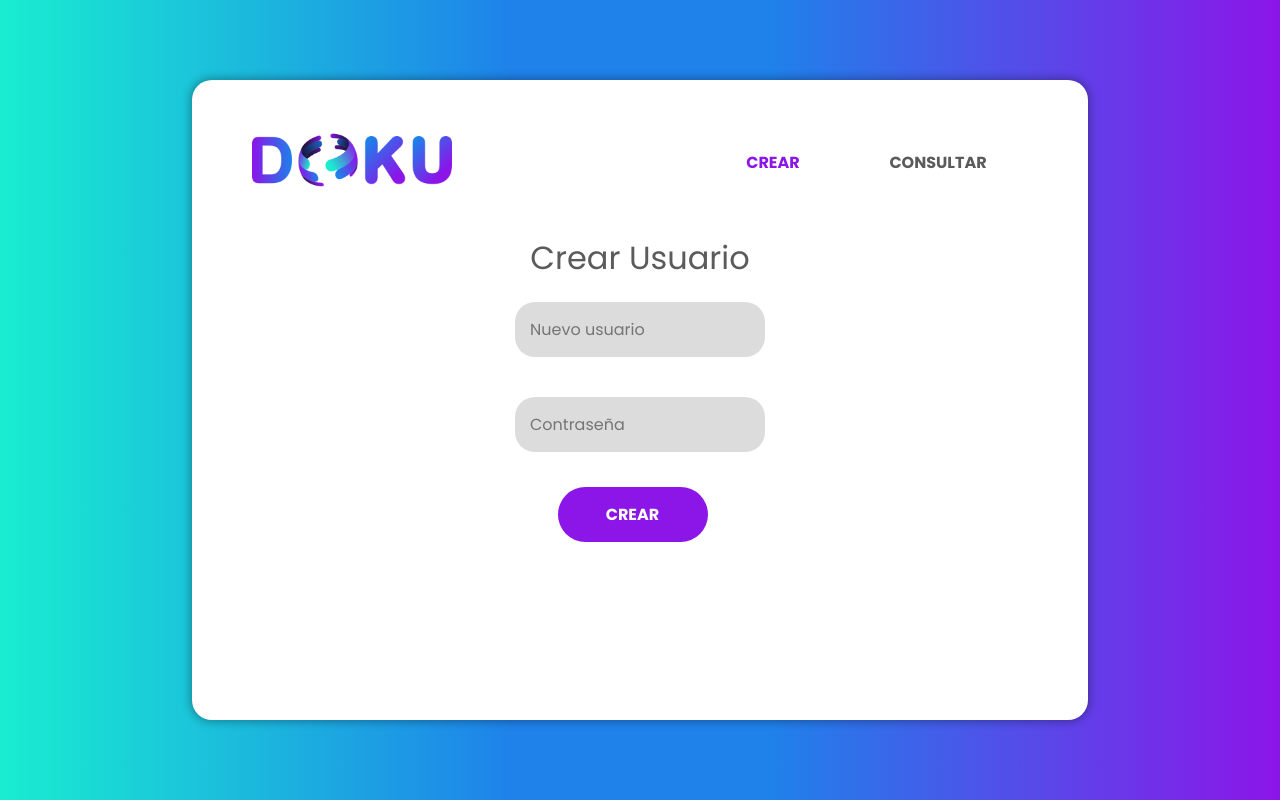
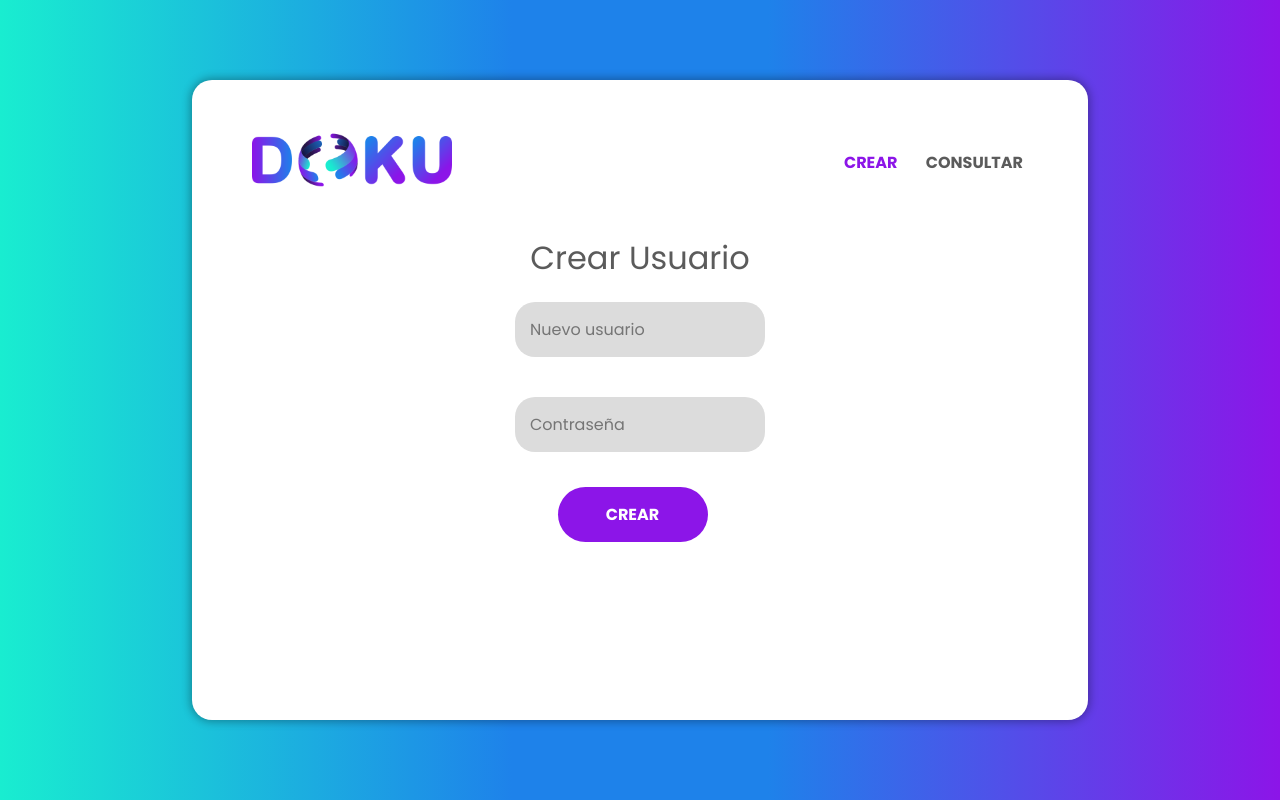
Before and after one commit to LokiSchiffer/doku-app, a Vue app: page /user/admon/create in a window 1280 px wide. Built offline with nearby package versions, Linux system fonts and the light colour scheme.

Commit message:
Modify upper links styles to allow one more link

```diff
--- a/src/assets/styles/general.css
+++ b/src/assets/styles/general.css
@@ -123,12 +123,20 @@ form {
   border: none;
   background-color: white;
   color: var(--purple);
+  margin: 0;
+  min-width: 100px;
+  max-width: 170px;
+  padding: 5px;
 }
 
 .general__button--inactive {
   border: none;
   background-color: white;
   color: var(--gray-text);
+  margin: 0;
+  min-width: 100px;
+  max-width: 170px;
+  padding: 5px;
 }
 
 .general__button--active:hover {
```
